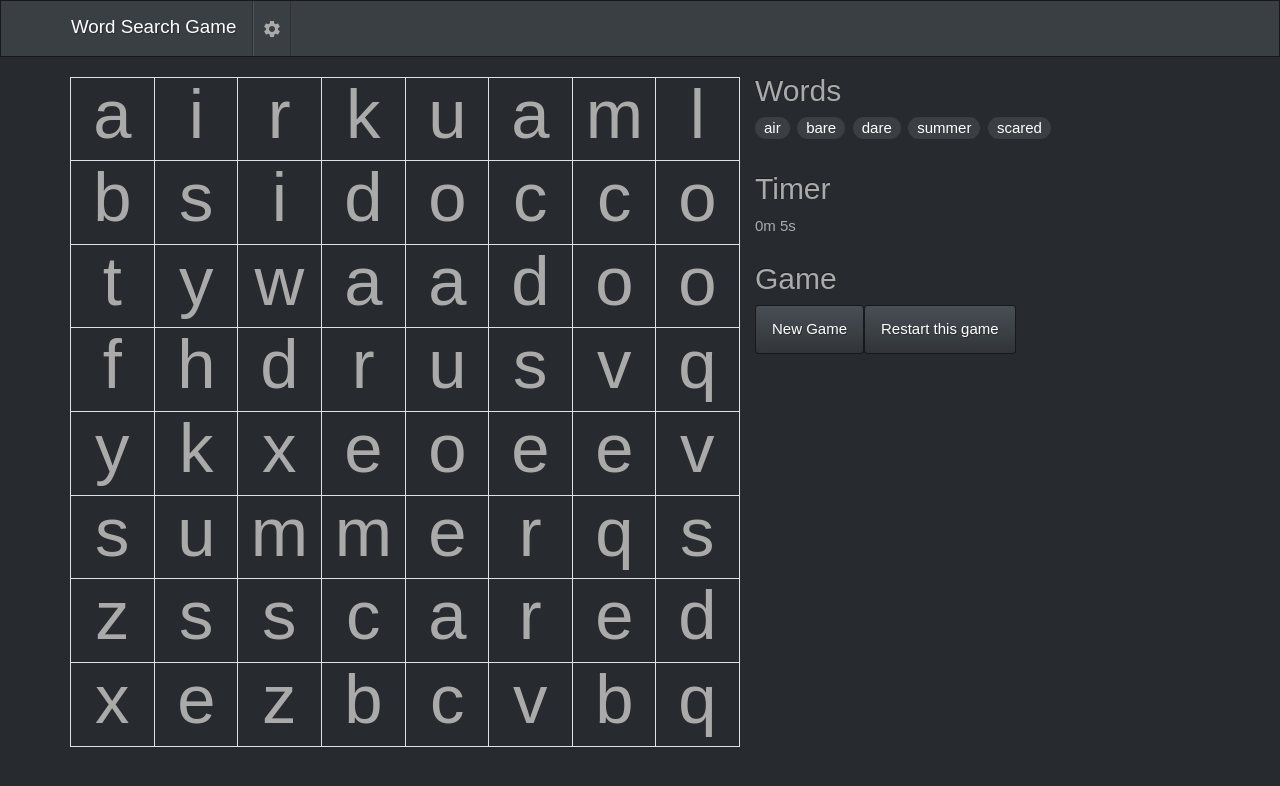
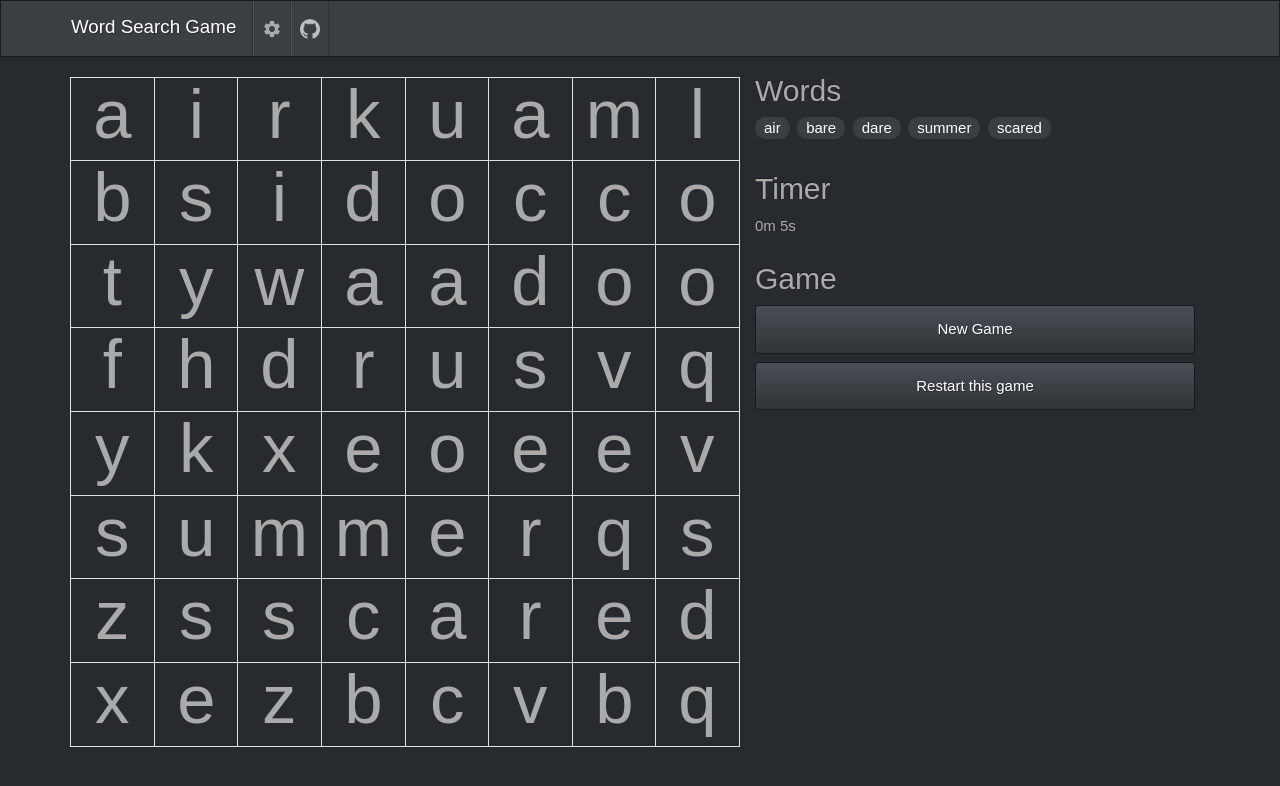
Before and after one commit to njt1982/kids-word-search, a Vue app: page / in a window 1280 px wide. Shown: the top 786 px of the page. Built offline with nearby package versions, Linux system fonts and the light colour scheme; a web font is replaced by a local one.

Commit message:
Adding github logo to menu

```diff
--- a/src/components/Header.vue
+++ b/src/components/Header.vue
@@ -32,6 +32,18 @@
               </svg>
             </a>
           </li>
+          <li class="nav-item">
+            <a
+              id="github-logo"
+              class="nav-link"
+              href="https://github.com/njt1982/kids-word-search"
+              target="_blank"
+            >
+              <img
+                :src="baseUrl + 'GitHub-Mark-Light-120px-plus.png'"
+              >
+            </a>
+          </li>
         </ul>
       </div>
     </div>
--- a/src/components/Helper.vue
+++ b/src/components/Helper.vue
@@ -64,13 +64,13 @@
             Game
           </h2>
           <div
-            class="btn btn-primary mb-2"
+            class="btn btn-primary mb-2 d-block"
             @click="rebuildGrid()"
           >
             New Game
           </div>
           <div
-            class="btn btn-primary mb-2"
+            class="btn btn-primary mb-2 d-block"
             @click="clearGameState()"
           >
             Restart this game
--- a/src/sass/_custom.scss
+++ b/src/sass/_custom.scss
@@ -1,3 +1,15 @@
+#github-logo {
+  img {
+    width: 20px;
+    height: 20px;
+    opacity: 66.66%;
+  }
+  &:hover {
+    img {
+      opacity: 100%;
+    }
+  }
+}
 .settings-icon {
   fill: $body-color;
 }
```
Also changed, not shown: public/GitHub-Mark-Light-120px-plus.png (added).
